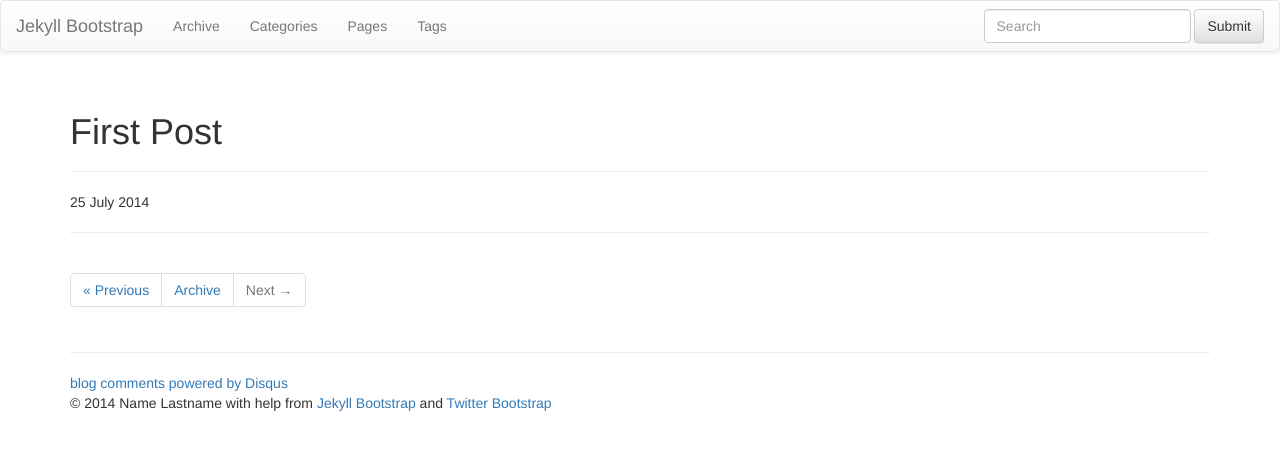
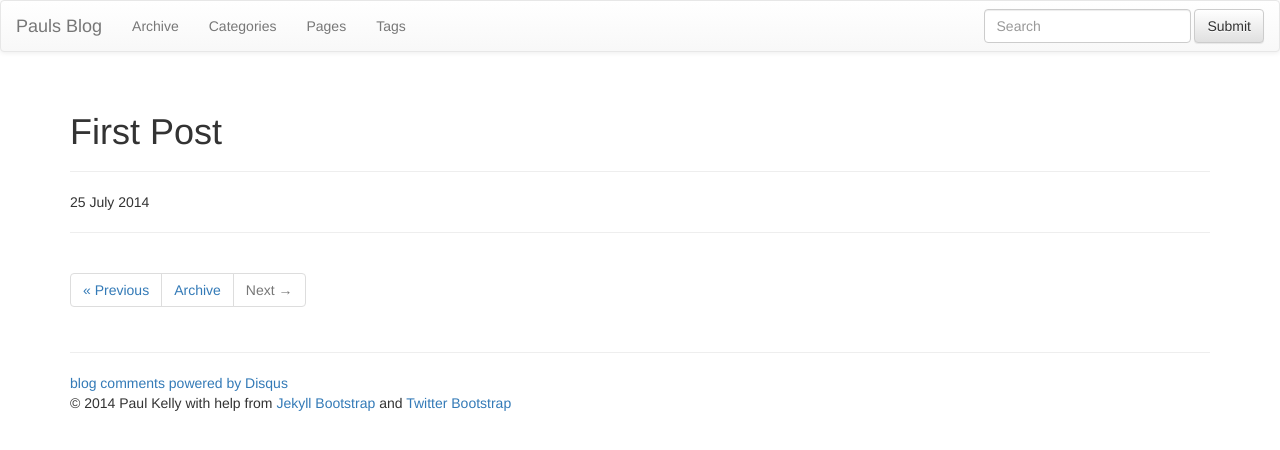
Before and after one commit to pkelly03/pkelly03.github.io, a Jekyll site: the page built from _posts/2014-07-25-first-post.md, in a window 1280 px wide. Shown: the top 450 px of the page. Built offline with Jekyll 4.4.1, drawn with Linux system fonts in a browser that asks for light colours; nearby versions of some CDN libraries; library files that are not in the unit come from our copies; comment, search, counter and statistics services are not loaded.

Commit message:
customising first page

```diff
--- a/_config.yml
+++ b/_config.yml
@@ -8,13 +8,13 @@ pygments: true
 # Themes are encouraged to use these universal variables
 # so be sure to set them if your theme uses them.
 #
-title : Jekyll Bootstrap
-tagline: Site Tagline
+title : Pauls Blog
+tagline: Love to code
 author :
-  name : Name Lastname
-  email : blah@email.test
-  github : username
-  twitter : username
+  name : Paul Kelly
+  email : pkelly03@gmail.com
+  github : pkelly03
+  twitter : pkelly1977
   feedburner : feedname
 
 # The production_url is only used when full-domain names are needed
@@ -25,7 +25,7 @@ author :
 # Else if you are pushing to username.github.io, replace with your username.
 # Finally if you are pushing to a GitHub project page, include the project name at the end.
 #
-production_url : http://username.github.io
+production_url : http://pkelly03.github.io
 
 # All Jekyll-Bootstrap specific configurations are namespaced into this hash
 #
--- a/_posts/2014-07-25-first-post.md
+++ b/_posts/2014-07-25-first-post.md
@@ -5,4 +5,3 @@ description: ""
 category:
 tags: []
 ---
-{% include JB/setup %}
```
Also changed, not shown: 9 other files.
